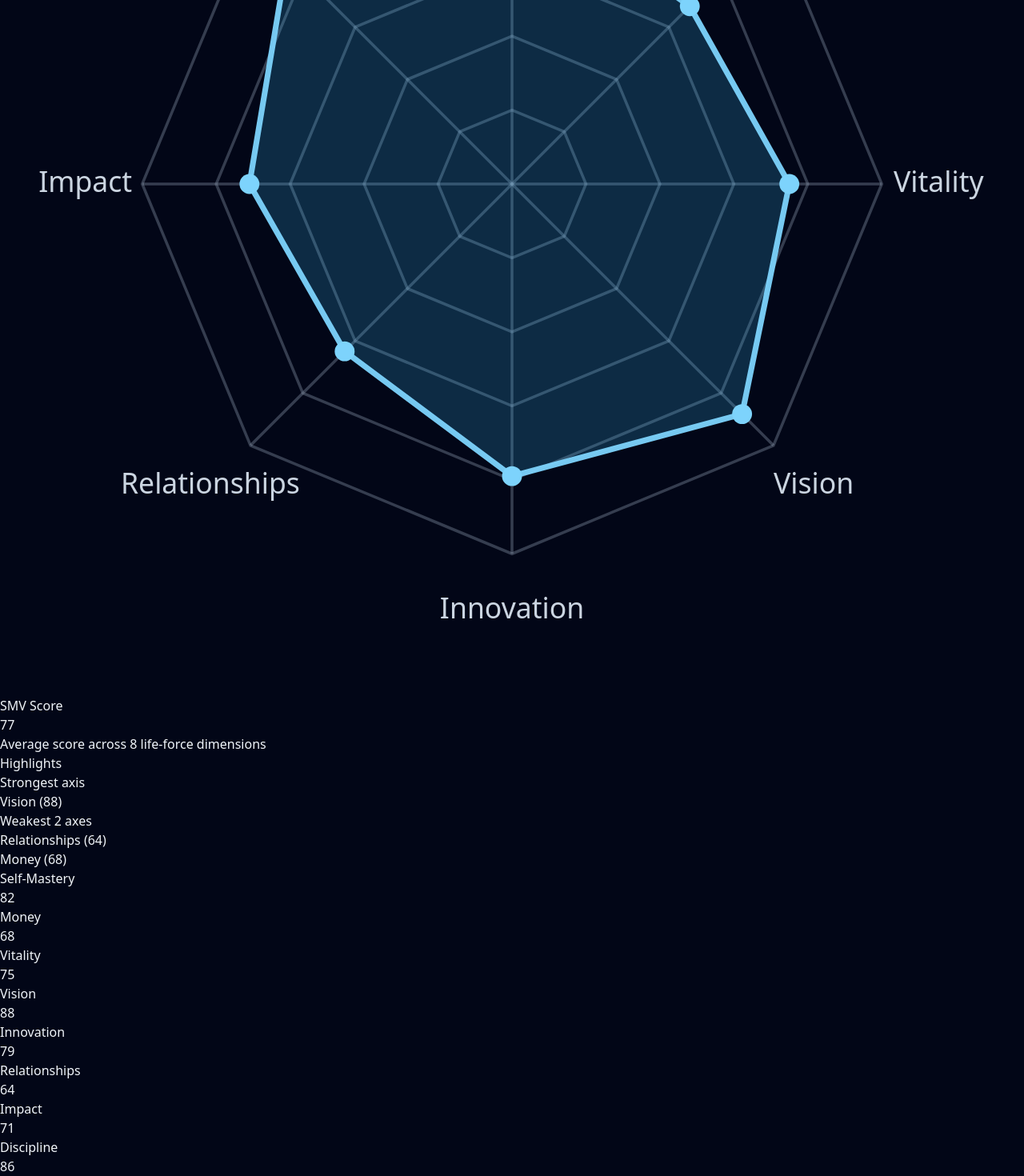
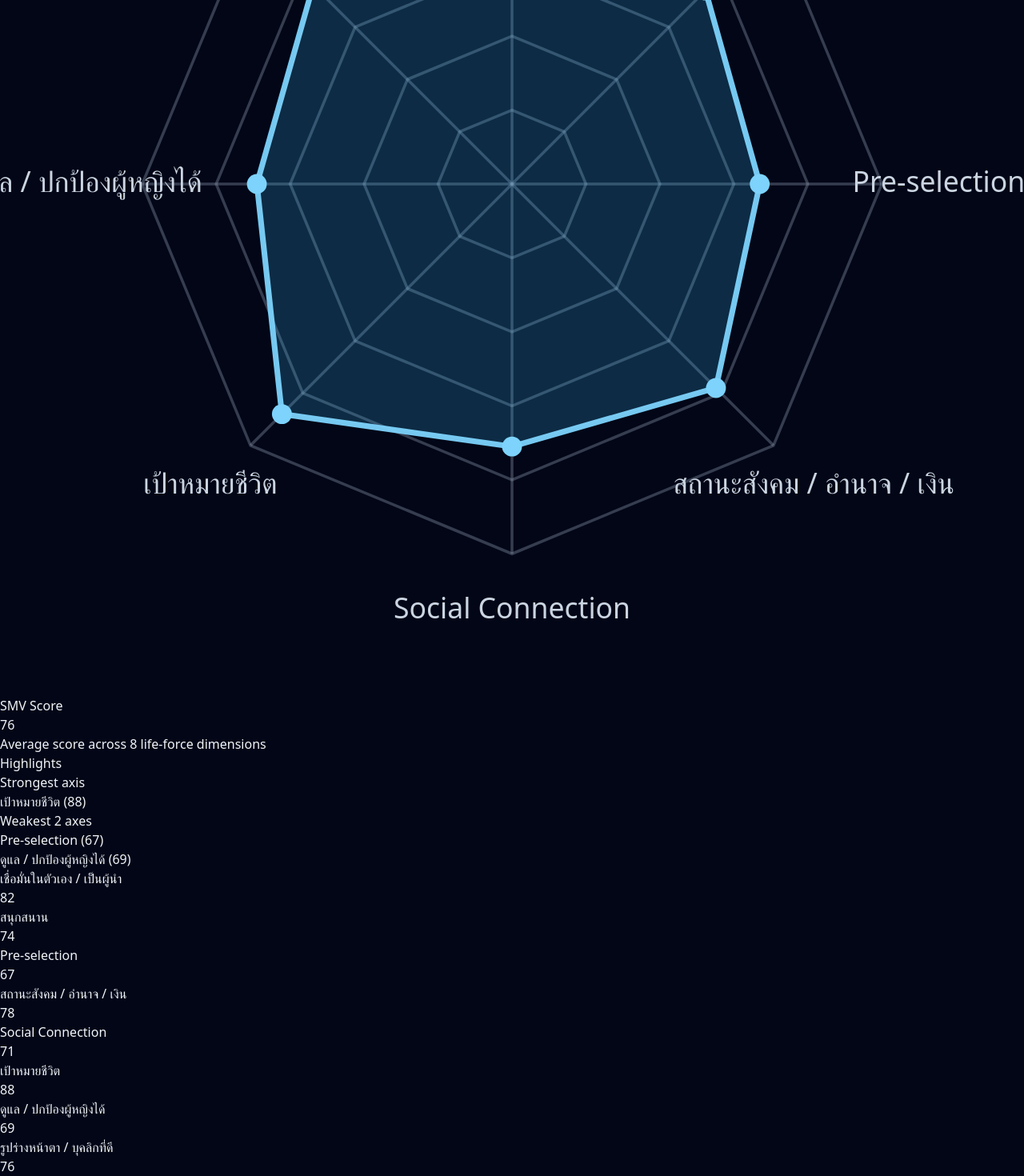
Before and after one commit to Fuadee/GOAL, a Next.js app: page /smv in a window 1280 px wide. Shown: the part 554-2024 px from the top of the page at 80% size. Built offline with nearby package versions, Linux system fonts and the light colour scheme.

Commit message:
Align /smv axes with SMV framework source of truth

```diff
--- a/app/smv/page.tsx
+++ b/app/smv/page.tsx
@@ -1,20 +1,17 @@
 import { Navbar } from '@/components/navbar';
+import { SMV_AXIS_META, SMV_SAMPLE_PROFILE, type SmvAxisKey } from '@/lib/smv/constants';
 
 type AxisScore = {
-  axis: string;
+  key: SmvAxisKey;
+  label: string;
   score: number;
 };
 
-const SMV_AXES: AxisScore[] = [
-  { axis: 'Self-Mastery', score: 82 },
-  { axis: 'Money', score: 68 },
-  { axis: 'Vitality', score: 75 },
-  { axis: 'Vision', score: 88 },
-  { axis: 'Innovation', score: 79 },
-  { axis: 'Relationships', score: 64 },
-  { axis: 'Impact', score: 71 },
-  { axis: 'Discipline', score: 86 }
-];
+const SMV_AXES: AxisScore[] = SMV_AXIS_META.map((axis) => ({
+  key: axis.key,
+  label: axis.label,
+  score: SMV_SAMPLE_PROFILE[axis.key]
+}));
 
 const RADAR_SIZE = 360;
 const CENTER = RADAR_SIZE / 2;
@@ -96,7 +93,7 @@ export default function SmvPage() {
                   const labelPoint = polarToCartesian(angle, OUTER_RADIUS + 20);
 
                   return (
-                    <g key={item.axis}>
+                    <g key={item.key}>
                       <line
                         x1={CENTER}
                         y1={CENTER}
@@ -113,7 +110,7 @@ export default function SmvPage() {
                         textAnchor="middle"
                         dominantBaseline="middle"
                       >
-                        {item.axis}
+                        {item.label}
                       </text>
                     </g>
                   );
@@ -131,7 +128,11 @@ export default function SmvPage() {
                   const radius = (item.score / 100) * OUTER_RADIUS;
                   const point = polarToCartesian(angle, radius);
 
-                  return <circle key={`${item.axis}-point`} cx={point.x} cy={point.y} r="3.5" fill="rgb(125 211 252)" />;
+                  return (
+                    <circle key={`${item.key}-point`} cx={point.x} cy={point.y} r="3.5" fill="rgb(125 211 252)">
+                      <title>{`${item.label}: ${item.score}`}</title>
+                    </circle>
+                  );
                 })}
               </svg>
             </div>
@@ -150,15 +151,15 @@ export default function SmvPage() {
                 <div>
                   <p className="text-slate-400">Strongest axis</p>
                   <p className="mt-1 font-medium text-emerald-300">
-                    {strongestAxis.axis} ({strongestAxis.score})
+                    {strongestAxis.label} ({strongestAxis.score})
                   </p>
                 </div>
                 <div>
                   <p className="text-slate-400">Weakest 2 axes</p>
                   <ul className="mt-1 space-y-1">
                     {weakestAxes.map((axis) => (
-                      <li key={axis.axis} className="font-medium text-amber-300">
-                        {axis.axis} ({axis.score})
+                      <li key={axis.key} className="font-medium text-amber-300">
+                        {axis.label} ({axis.score})
                       </li>
                     ))}
                   </ul>
@@ -170,8 +171,8 @@ export default function SmvPage() {
 
         <section className="grid gap-4 sm:grid-cols-2 xl:grid-cols-4">
           {SMV_AXES.map((item) => (
-            <article key={item.axis} className="rounded-2xl border border-white/10 bg-white/5 p-4 backdrop-blur">
-              <p className="text-xs uppercase tracking-[0.2em] text-slate-400">{item.axis}</p>
+            <article key={item.key} className="rounded-2xl border border-white/10 bg-white/5 p-4 backdrop-blur">
+              <p className="text-xs uppercase tracking-[0.2em] text-slate-400">{item.label}</p>
               <p className="mt-2 text-2xl font-semibold text-white">{item.score}</p>
               <div className="mt-3 h-2 rounded-full bg-slate-800">
                 <div className="h-2 rounded-full bg-cyan-300" style={{ width: `${item.score}%` }} aria-hidden="true" />
--- /dev/null
+++ b/lib/smv/constants.ts
@@ -0,0 +1,42 @@
+export const SMV_AXIS_KEYS = [
+  'confidence_leadership',
+  'fun_emotion',
+  'pre_selection',
+  'status_money_power',
+  'social_connection',
+  'mission_purpose',
+  'protector_provider',
+  'looks_presence'
+] as const;
+
+export type SmvAxisKey = (typeof SMV_AXIS_KEYS)[number];
+
+export const SMV_AXIS_LABELS: Record<SmvAxisKey, string> = {
+  confidence_leadership: 'เชื่อมั่นในตัวเอง / เป็นผู้นำ',
+  fun_emotion: 'สนุกสนาน',
+  pre_selection: 'Pre-selection',
+  status_money_power: 'สถานะสังคม / อำนาจ / เงิน',
+  social_connection: 'Social Connection',
+  mission_purpose: 'เป้าหมายชีวิต',
+  protector_provider: 'ดูแล / ปกป้องผู้หญิงได้',
+  looks_presence: 'รูปร่างหน้าตา / บุคลิกที่ดี'
+};
+
+export const SMV_AXIS_META = SMV_AXIS_KEYS.map((key) => ({
+  key,
+  label: SMV_AXIS_LABELS[key]
+}));
+
+export type SmvProfile = Record<SmvAxisKey, number>;
+
+// Temporary sample data structure (ready to be swapped with Supabase payload later)
+export const SMV_SAMPLE_PROFILE: SmvProfile = {
+  confidence_leadership: 82,
+  fun_emotion: 74,
+  pre_selection: 67,
+  status_money_power: 78,
+  social_connection: 71,
+  mission_purpose: 88,
+  protector_provider: 69,
+  looks_presence: 76
+};
```
